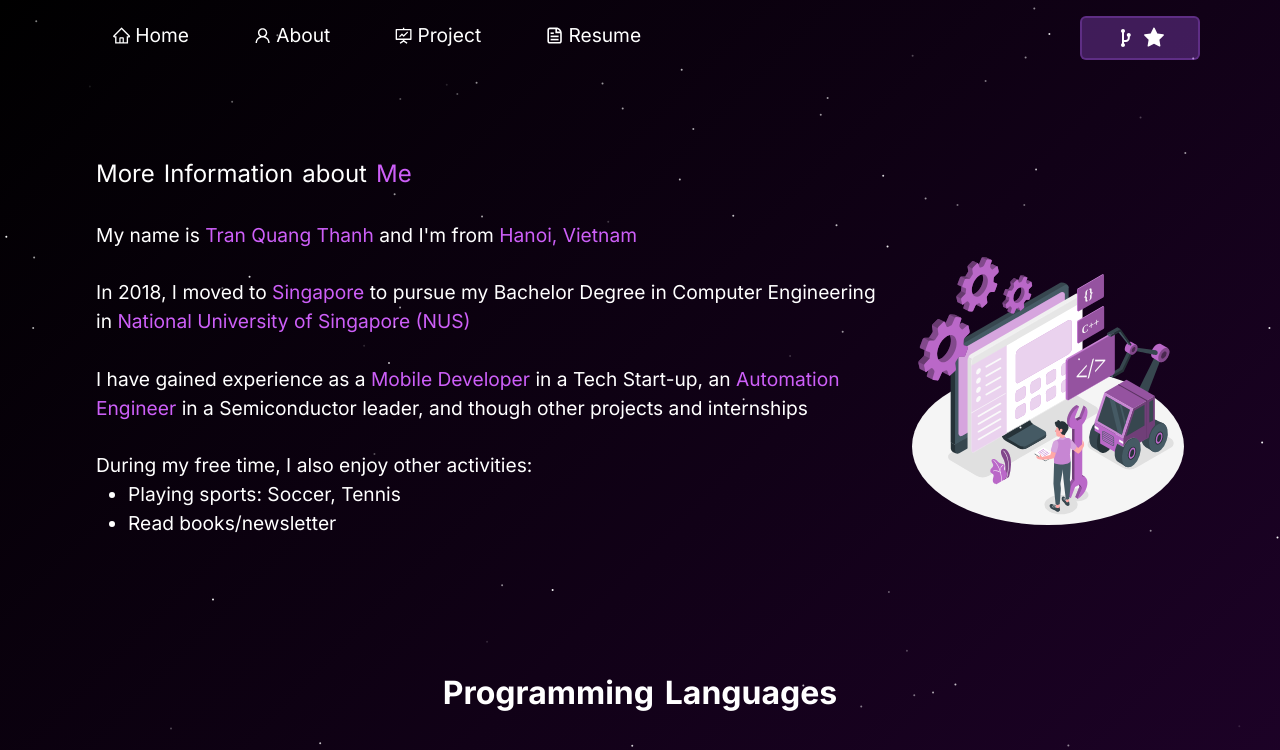
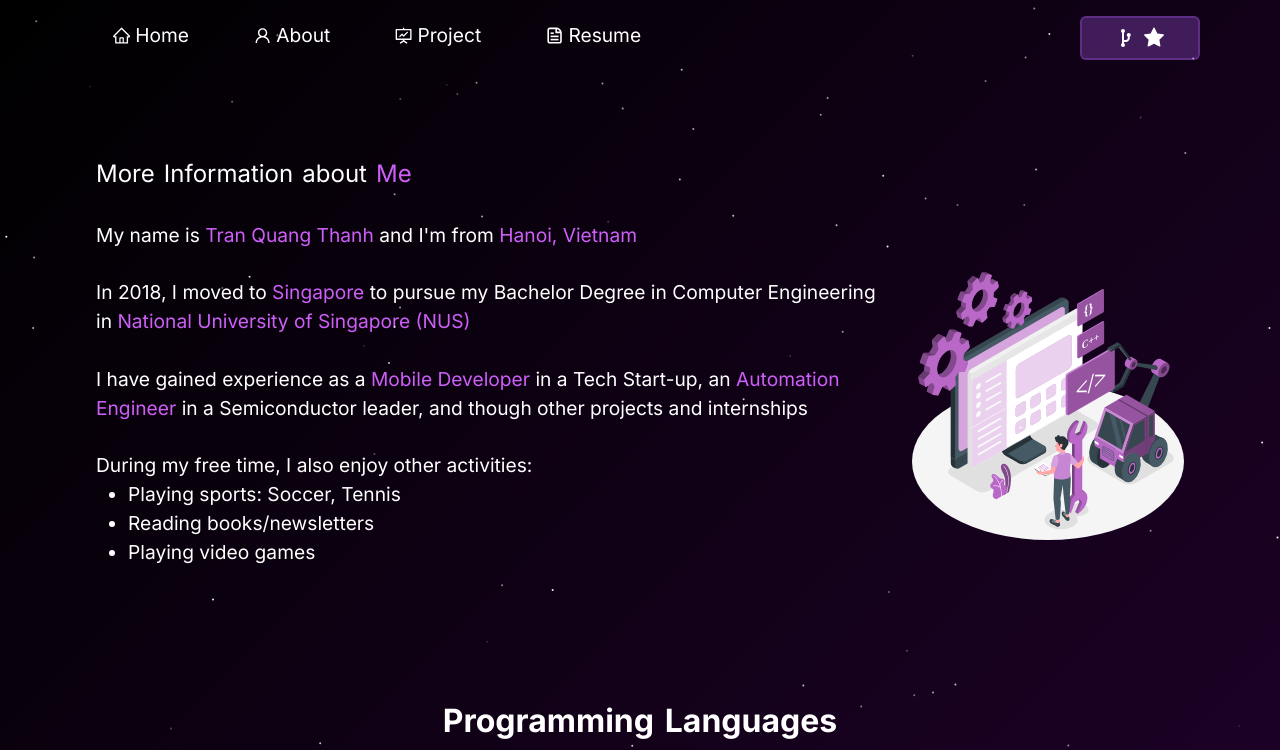
Before and after one commit to tran-quang-thanh/portfolio, a Next.js app: page /about in a window 1280 px wide. Shown: the top 750 px of the page. Built offline with nearby package versions, Linux system fonts and the light colour scheme.

Commit message:
Update spelling and resume

```diff
--- a/app/about/page.tsx
+++ b/app/about/page.tsx
@@ -29,7 +29,8 @@ export default function About() {
             </p>
             <ul className="list-disc pl-8">
               <li>Playing sports: Soccer, Tennis</li>
-              <li>Read books/newsletter</li>
+              <li>Reading books/newsletters</li>
+              <li>Playing video games</li>
             </ul>
           </div>
           <div className="col-span-3 md:col-span-1">
--- a/app/resume/page.tsx
+++ b/app/resume/page.tsx
@@ -70,7 +70,7 @@ export default function Resume() {
       </div>
 
       <Button
-        href="/resume-Tran-Quang-Thanh-1.pdf"
+        href="/resume-Tran-Quang-Thanh-public.pdf"
         target="_blank"
         rel="noopener noreferrer"
         className="flex items-center space-x-2 bg-[#623686] border-[#623686] hover:bg-[#6d20c5d7] hover:border-[#6d20c5d7]"
```
Also changed, not shown: 1 other file (tests, documents, lock files or other folders).
